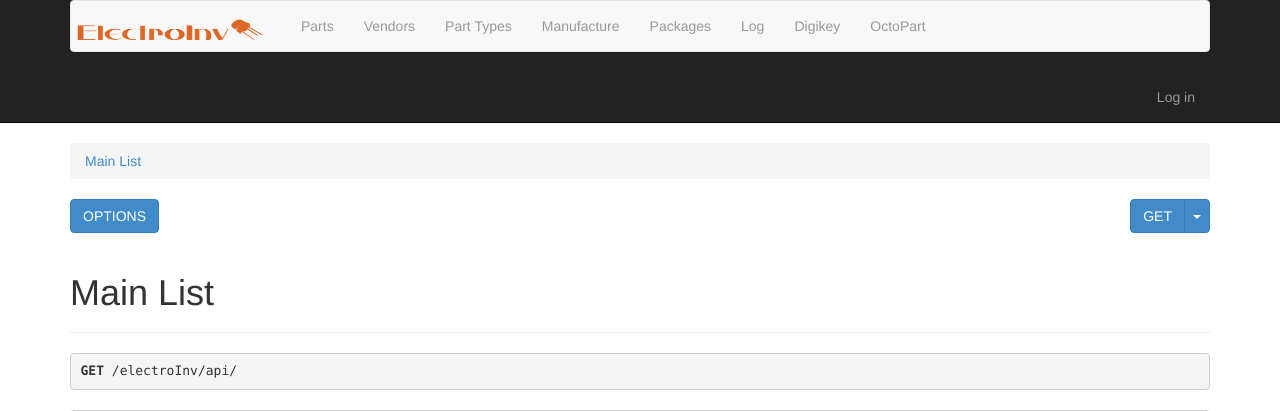
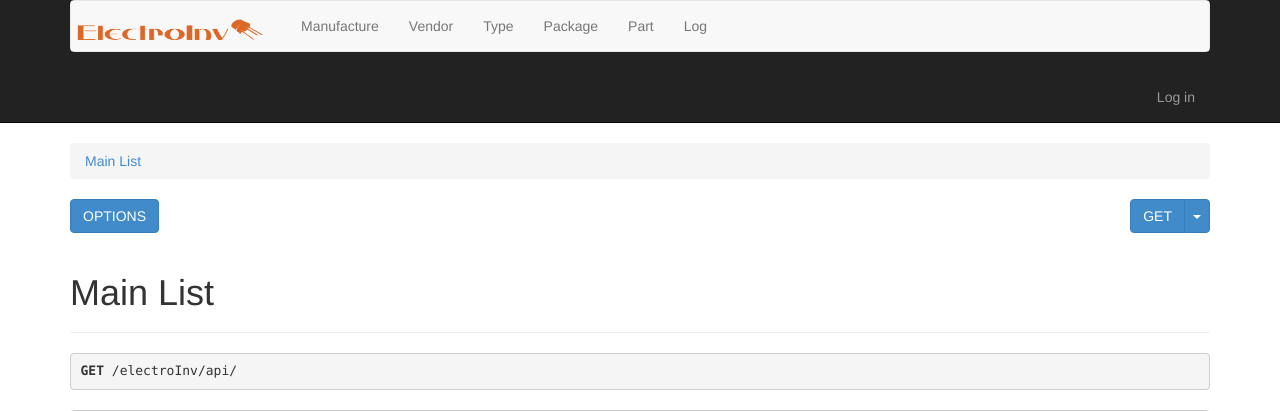
Before and after one commit to visgence/electroInv, a Django app: page /electroInv/api/ in a window 1280 px wide. Shown: the top 411 px of the page. Run offline with Django 3.2, Linux system fonts and the light colour scheme; data comes from the database, SQL or seed files in the repository; some libraries are stand-ins or nearby versions.

Commit message:
fixed styles and links of nav bar

```diff
--- a/electroInv/templates/rest_framework/api.html
+++ b/electroInv/templates/rest_framework/api.html
@@ -1,10 +1,18 @@
 {% extends 'rest_framework/base.html' %}
+
+
 {% block branding %}
 
+<style>
+a{
+    color: 777777;
+}
+</style>
 <nav class="navbar navbar-default" role="navigation">
-    <div class="navbar-header">
-        <button type="button" class="navbar-toggle" data-toggle="collapse"
-                data-target=".navbar-ex1-collapse">
+    <div style="background: #f8f8f8; border-color: #f8f8f8; t">
+        <div class="navbar-header">
+            <button type="button" class="navbar-toggle" data-toggle="collapse"
+                    data-target=".navbar-ex1-collapse">
             <span class="sr-only">Toggle Navigation</span>
             <span class="icon-bar"></span>
             <span class="icon-bar"></span>
@@ -17,17 +25,16 @@
 
     <div class="collapse navbar-collapse navbar-ex1-collapse">
         <ul class="nav navbar-nav">
-            <li><a href="{% url 'part' %}">Parts</a></li>
-            <li><a href="{% url 'vendor' %}">Vendors</a></li>
-            <li><a href="{% url 'type' %}">Part Types</a></li>
-            <li><a href="{% url 'manufacture' %}">Manufacture</a></li>
-            <li><a href="{% url 'package' %}">Packages</a></li>
-            <li><a href="{% url 'log' %}">Log</a></li>
-            <li><a href="{% url 'digikey' %}">Digikey</a></li>
+            <li><a href="/electroInv/api/manufacture" style="color:#777777;">Manufacture</a></li>
+            <li><a href="/electroInv/api/vendor" style="color:#777777;">Vendor</a></li>
+            <li><a href="/electroInv/api/type" style="color:#777777;">Type</a></li>
+            <li><a href="/electroInv/api/package" style="color:#777777;">Package</a></li>
+            <li><a href="/electroInv/api/part" style="color:#777777;">Part</a></li>
+            <li><a href="/electroInv/api/log" style="color:#777777;">Log</a></li>
 
-            <li><a href="{% url 'octopart' %}">OctoPart</a></li>
         </ul>
     </div>
 
+</div>
 </nav>
 {% endblock %}
--- a/electroInv/templates/rest_framework/apiEDITS.html
+++ /dev/null
@@ -1 +0,0 @@
-{% extends 'rest_framework/base.html' %}
```
